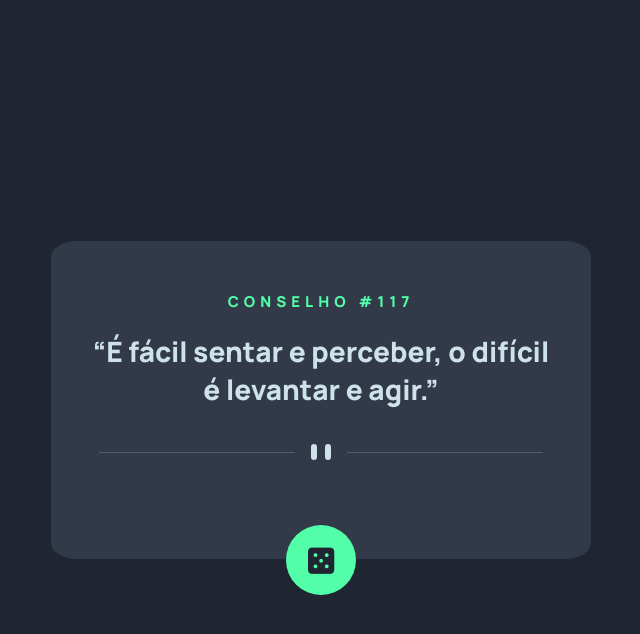
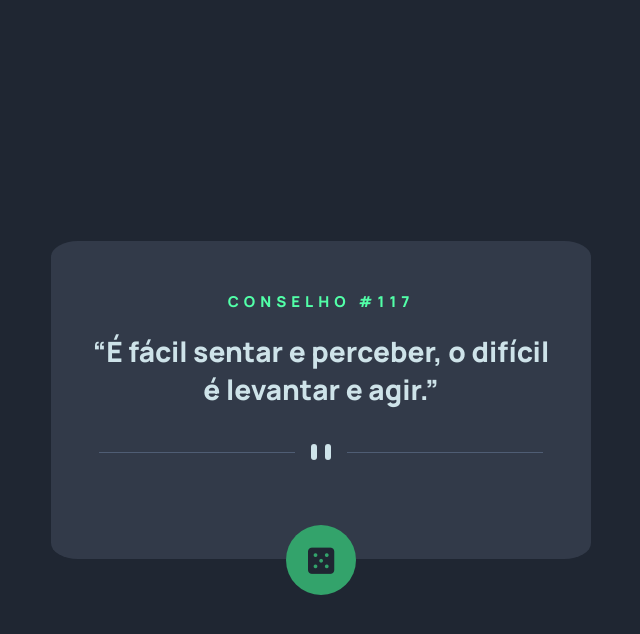
Before and after one commit to itsdavss/gerador-de-conselhos, a plain HTML site: page index.html in a window 1280 px wide. In both pictures the pointer is over the button 640 px from the left and 560 px from the top of the page. Shown: the whole page, without its empty margins (319-959 px from the left). Drawn offline with Linux system fonts and the light colour scheme.

Commit message:
adicionado cor ao dar hover no botão

```diff
--- a/src/css/style.css
+++ b/src/css/style.css
@@ -45,6 +45,11 @@ body {
     width: 70px;
     height: 70px;
     transform: translateY(80%);
+    cursor: pointer;
+}
+
+.botao button:hover{
+    background-color: var(--button-hover-color);
 }
 
 .divisoria i {
--- a/src/css/variables.css
+++ b/src/css/variables.css
@@ -3,4 +3,5 @@
     --text-color: hsl(193, 38%, 86%);
     --card-color: hsl(217, 19%, 24%);
     --button-color: hsl(150, 100%, 66%);
+    --button-hover-color: hsl(150, 52%, 42%);
 }
```
